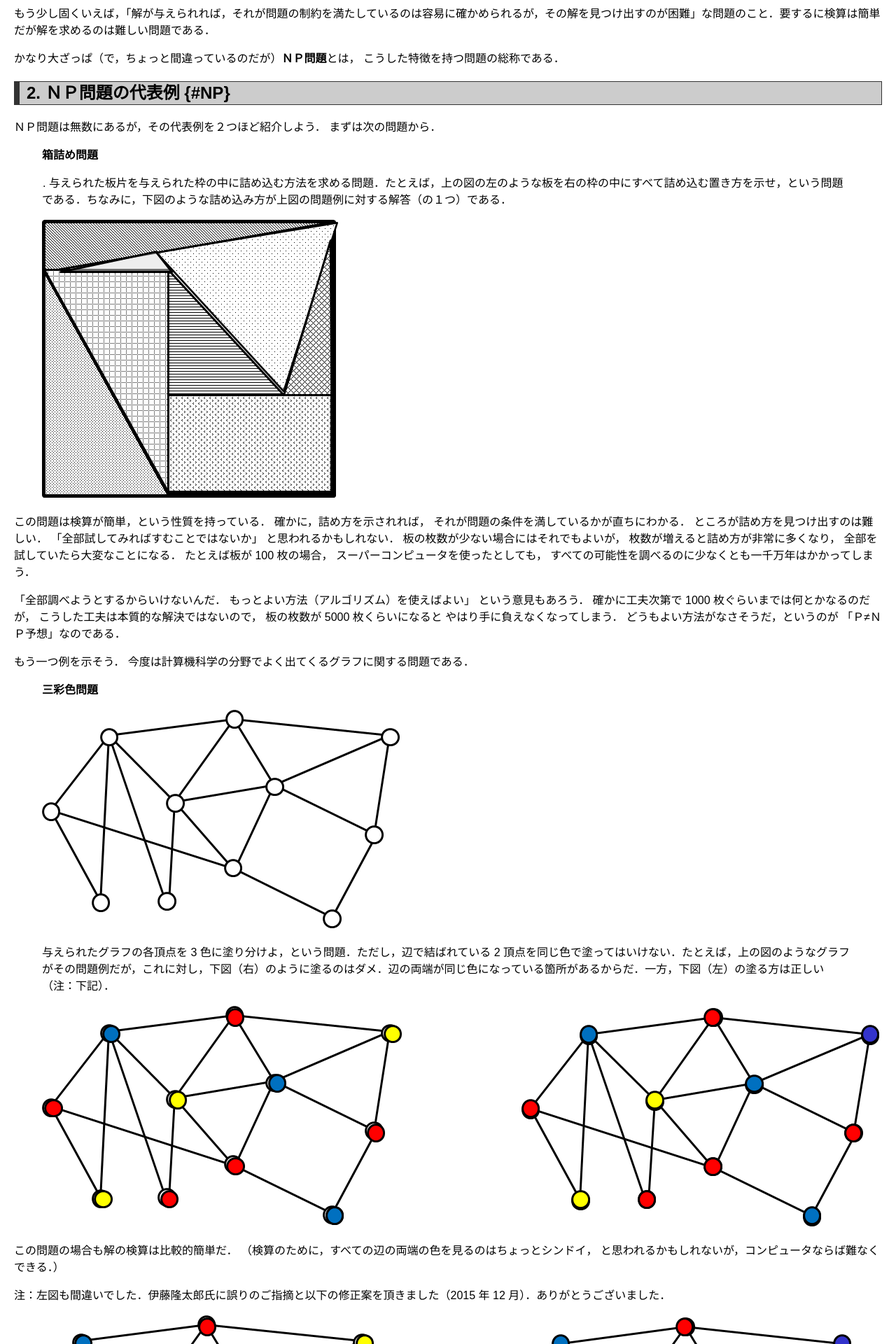
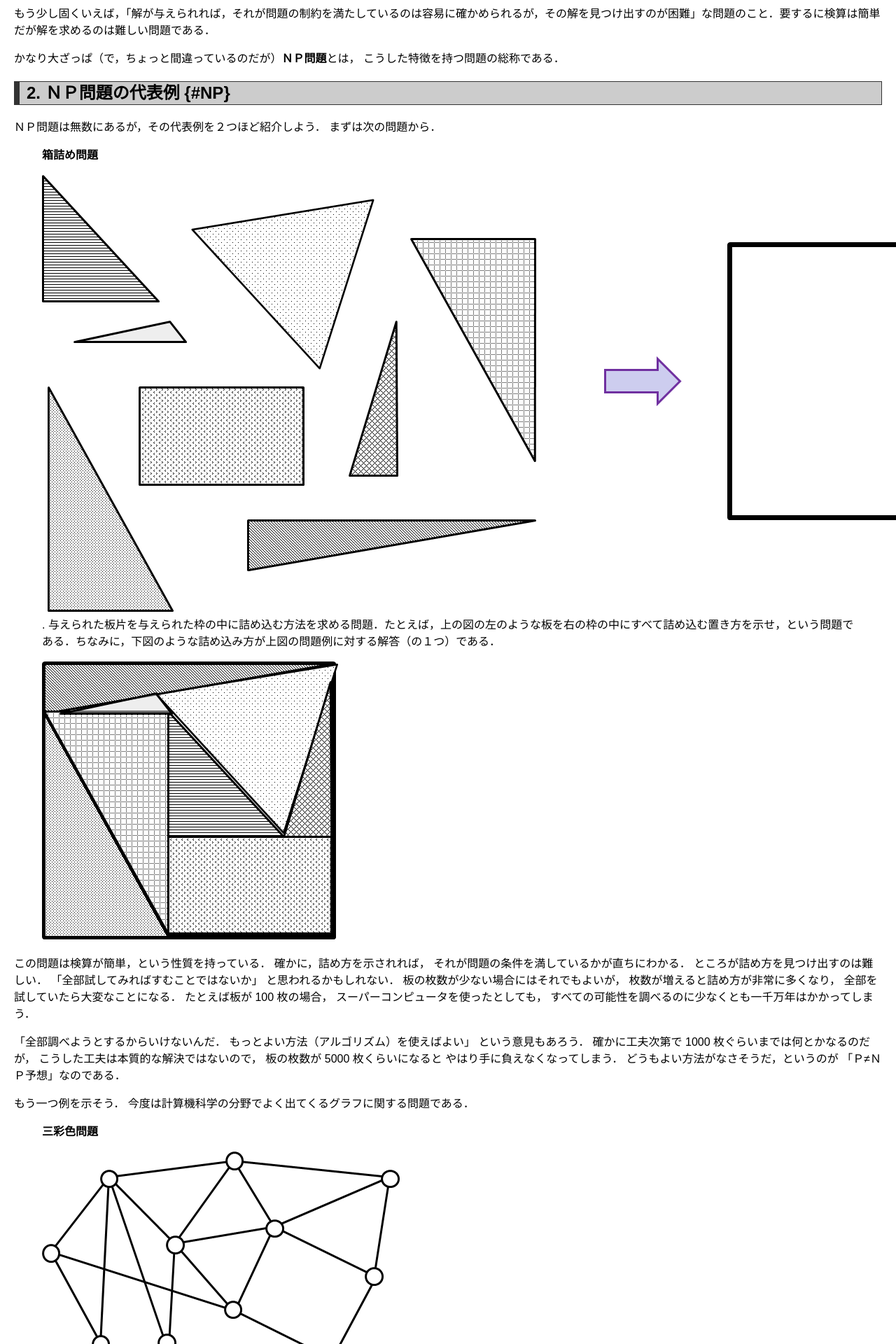
Before and after one commit to watanabe-laboratory/watanabe-laboratory.github.io, a Jekyll site: the page built from lab/PvsNP.md, in a window 1280 px wide. Shown: the part 496-2416 px from the top of the page at 70% size. Built offline with Jekyll 4.4.1, drawn with Linux system fonts in a browser that asks for light colours.

Commit message:
update f6

```diff
--- a/lab/PvsNP.md
+++ b/lab/PvsNP.md
@@ -28,7 +28,7 @@ title: Ｐ≠ＮＰ予想って何？
 
 > **箱詰め問題**
 >
-> ![](./PvsNPintro-jp.files/tile.png){:height="0.5" weight="0.5"}.
+> ![](./PvsNPintro-jp.files/tile.png){:height="50%"}.
 > 与えられた板片を与えられた枠の中に詰め込む方法を求める問題．たとえば，上の図の左のような板を右の枠の中にすべて詰め込む置き方を示せ，という問題である．ちなみに，下図のような詰め込み方が上図の問題例に対する解答（の１つ）である．
 >
 > ![](./PvsNPintro-jp.files/tile-ans.png)
```
